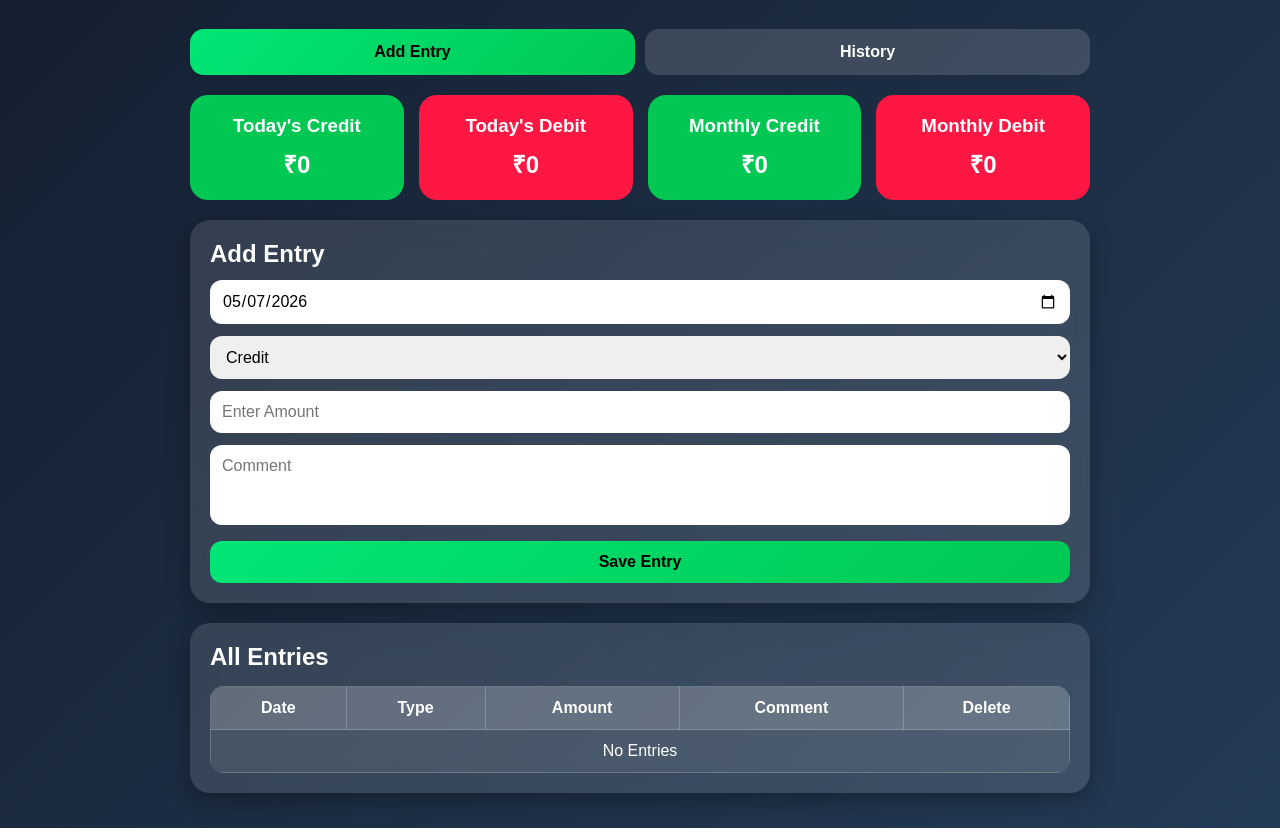
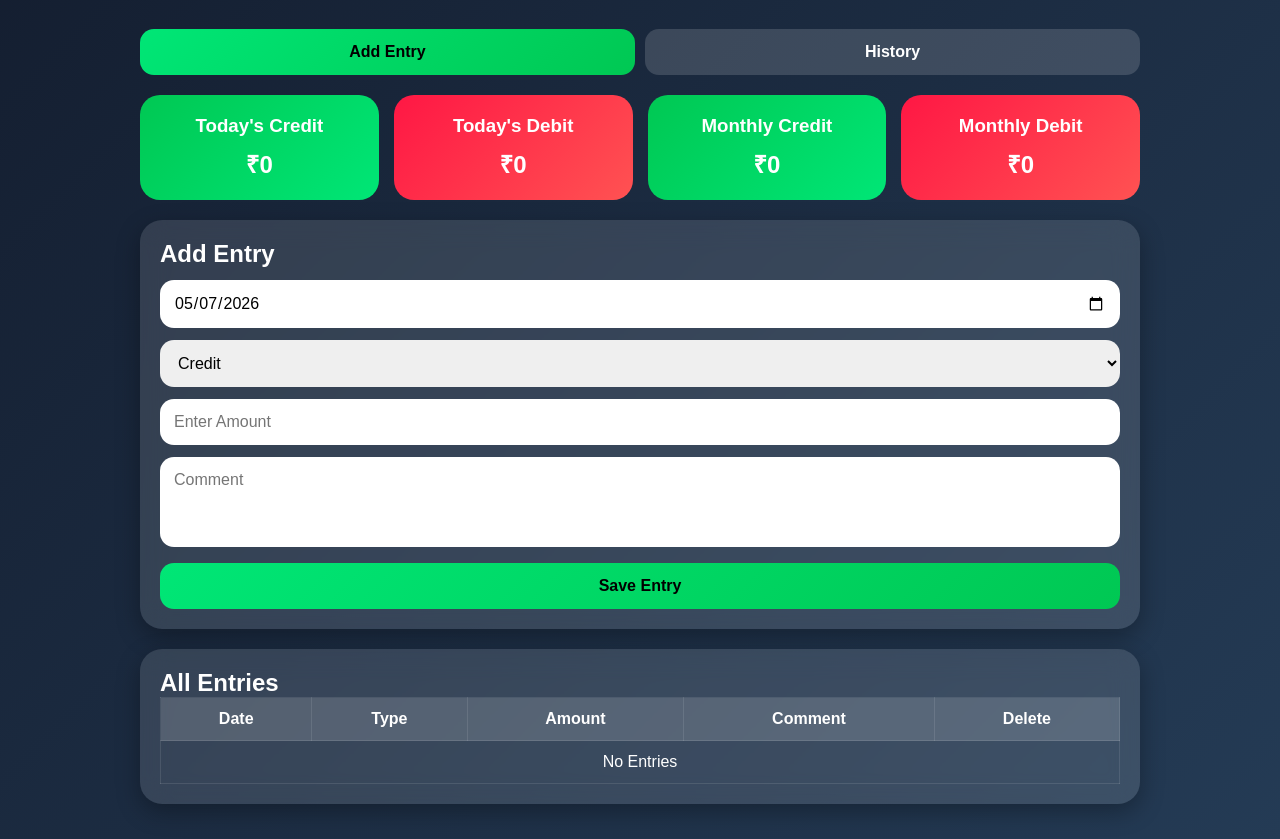
Before and after one commit to gbagall/daily-expense-tracker, a plain HTML site: page index.html in a window 1280 px wide. Shown: the part 57-896 px from the top of the page. Drawn offline with Linux system fonts and the light colour scheme; a script that the page names is missing.

Commit message:
Update style.css
PWA started

```diff
--- a/css/style.css
+++ b/css/style.css
@@ -6,14 +6,14 @@
 }
 
 body {
-  background: linear-gradient(135deg, #1e3c72, #2a5298);
+  background: linear-gradient(135deg, #141e30, #243b55);
   min-height: 100vh;
   padding: 15px;
   color: white;
 }
 
 .container {
-  max-width: 900px;
+  max-width: 1000px;
   margin: auto;
 }
 
@@ -23,12 +23,40 @@ body {
   font-size: 34px;
 }
 
+.tabs {
+  display: flex;
+  gap: 10px;
+  margin-bottom: 20px;
+}
+
+.tab-btn {
+  flex: 1;
+  background: rgba(255,255,255,0.15);
+  color: white;
+  border: none;
+  padding: 14px;
+  border-radius: 14px;
+  font-size: 16px;
+  cursor: pointer;
+}
+
+.tab-btn.active {
+  background: linear-gradient(135deg,#00e676,#00c853);
+  color: black;
+  font-weight: bold;
+}
+
+.hidden {
+  display: none;
+}
+
 .card {
   background: rgba(255,255,255,0.12);
-  backdrop-filter: blur(10px);
-  border-radius: 20px;
+  backdrop-filter: blur(14px);
+  border-radius: 22px;
   padding: 20px;
   margin-bottom: 20px;
+  box-shadow: 0 8px 25px rgba(0,0,0,0.3);
 }
 
 input,
@@ -37,47 +65,47 @@ textarea,
 button {
   width: 100%;
   margin-top: 12px;
-  padding: 12px;
-  border-radius: 12px;
+  padding: 14px;
+  border-radius: 14px;
   border: none;
   font-size: 16px;
 }
 
 textarea {
   resize: none;
-  height: 80px;
+  height: 90px;
 }
 
 button {
-  background: #00e676;
+  background: linear-gradient(135deg,#00e676,#00c853);
   color: black;
   font-weight: bold;
   cursor: pointer;
 }
 
 button:hover {
-  opacity: 0.9;
+  transform: scale(1.01);
 }
 
 .summary-grid {
   display: grid;
-  grid-template-columns: repeat(auto-fit, minmax(200px,1fr));
+  grid-template-columns: repeat(auto-fit,minmax(200px,1fr));
   gap: 15px;
   margin-bottom: 20px;
 }
 
 .summary-box {
+  border-radius: 20px;
   padding: 20px;
-  border-radius: 18px;
   text-align: center;
 }
 
 .credit-box {
-  background: #00c853;
+  background: linear-gradient(135deg,#00c853,#00e676);
 }
 
 .debit-box {
-  background: #ff1744;
+  background: linear-gradient(135deg,#ff1744,#ff5252);
 }
 
 .summary-box p {
@@ -93,19 +121,18 @@ button:hover {
 table {
   width: 100%;
   border-collapse: collapse;
-  margin-top: 15px;
   min-width: 700px;
 }
 
 table th,
 table td {
   padding: 12px;
-  border: 1px solid rgba(255,255,255,0.2);
+  border: 1px solid rgba(255,255,255,0.1);
   text-align: center;
 }
 
 table th {
-  background: rgba(255,255,255,0.2);
+  background: rgba(255,255,255,0.15);
 }
 
 .credit-text {
@@ -121,91 +148,19 @@ table th {
 .delete-btn {
   background: #ff1744;
   color: white;
+  border: none;
   padding: 8px 14px;
   border-radius: 10px;
-  border: none;
   cursor: pointer;
 }
 
-@media(max-width:600px) {
+@media(max-width:600px){
 
   .title {
     font-size: 28px;
   }
+
+  table {
+    min-width: 600px;
+  }
 }
-.tabs {
-  display: flex;
-  gap: 10px;
-  margin-bottom: 20px;
-}
-
-.tab-btn {
-  flex: 1;
-  background: rgba(255,255,255,0.15);
-  color: white;
-  border: none;
-  padding: 14px;
-  border-radius: 14px;
-  font-size: 16px;
-  cursor: pointer;
-  transition: 0.3s;
-}
-
-.tab-btn.active {
-  background: linear-gradient(
-    135deg,
-    #00e676,
-    #00c853
-  );
-
-  color: black;
-  font-weight: bold;
-}
-
-.hidden {
-  display: none;
-}
-
-body {
-  background: linear-gradient(
-    135deg,
-    #141e30,
-    #243b55
-  );
-}
-
-.card {
-  background: rgba(255,255,255,0.12);
-  backdrop-filter: blur(14px);
-
-  box-shadow:
-    0 8px 25px rgba(0,0,0,0.3);
-}
-
-button {
-  background: linear-gradient(
-    135deg,
-    #00e676,
-    #00c853
-  );
-
-  transition: 0.3s;
-}
-
-button:hover {
-  transform: scale(1.02);
-}
-
-table {
-  background: rgba(255,255,255,0.08);
-  border-radius: 14px;
-  overflow: hidden;
-}
-
-table th {
-  background: rgba(255,255,255,0.15);
-}
-
-.table-container {
-  overflow-x: auto;
-}
```
